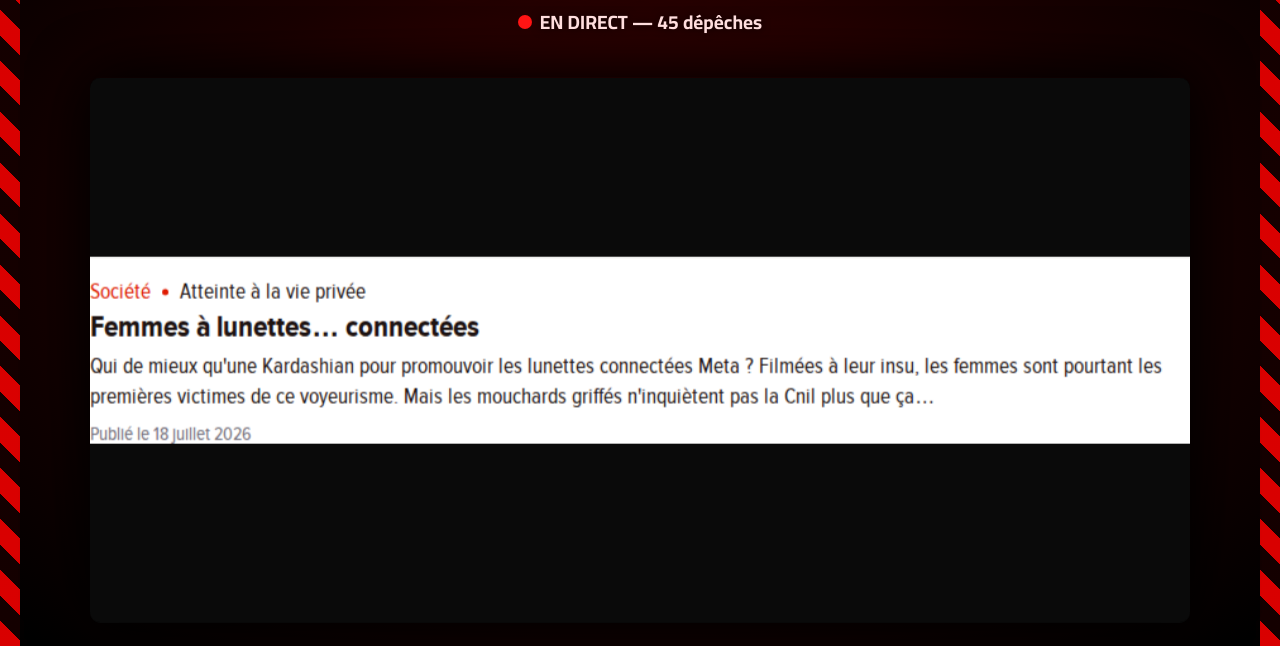
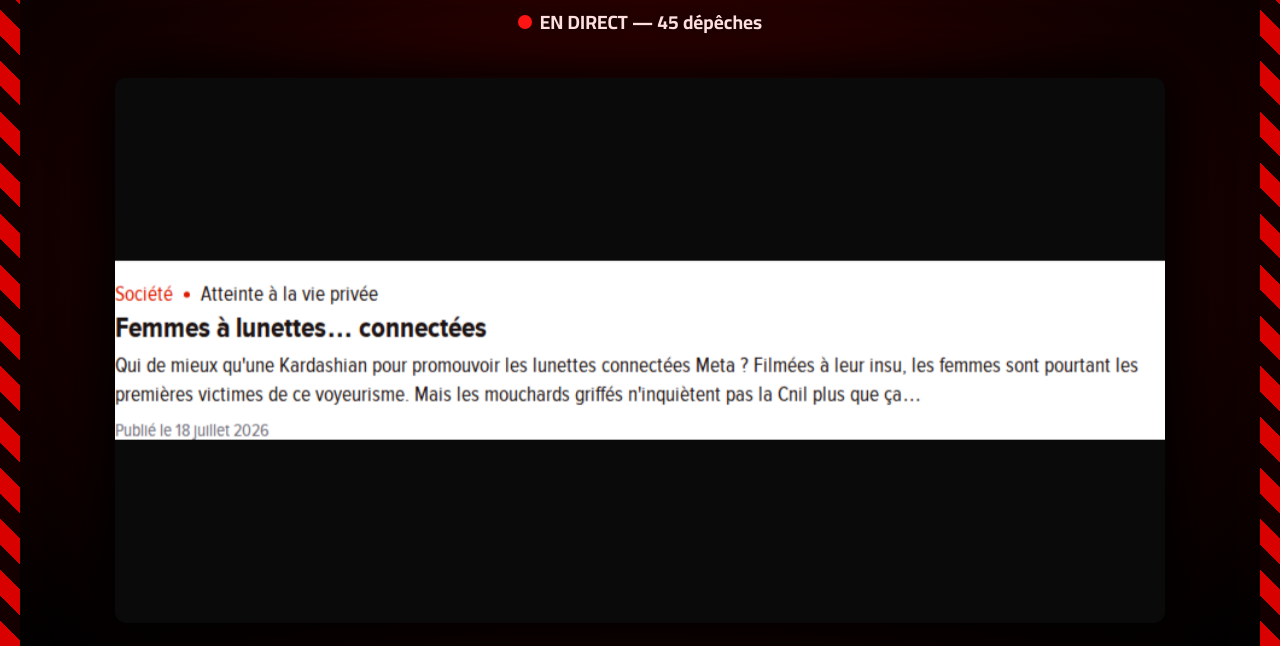
Before and after one commit to MaxMcNeil/slideshow, a website: page index.html in a window 1280 px wide. Shown: the part 154-800 px from the top of the page. Drawn offline with Linux system fonts and the light colour scheme.

Commit message:
Update index.html

```diff
--- a/index.html
+++ b/index.html
@@ -97,9 +97,9 @@
             position: absolute;
             top: 50%;
             left: 50%;
-            width: 92%;
+            width: 84%;
             height: 92%;
-            max-width: 1100px;
+            max-width: 1050px;
             max-height: 900px;
             transform: translate(-50%, -50%);
         }
```
